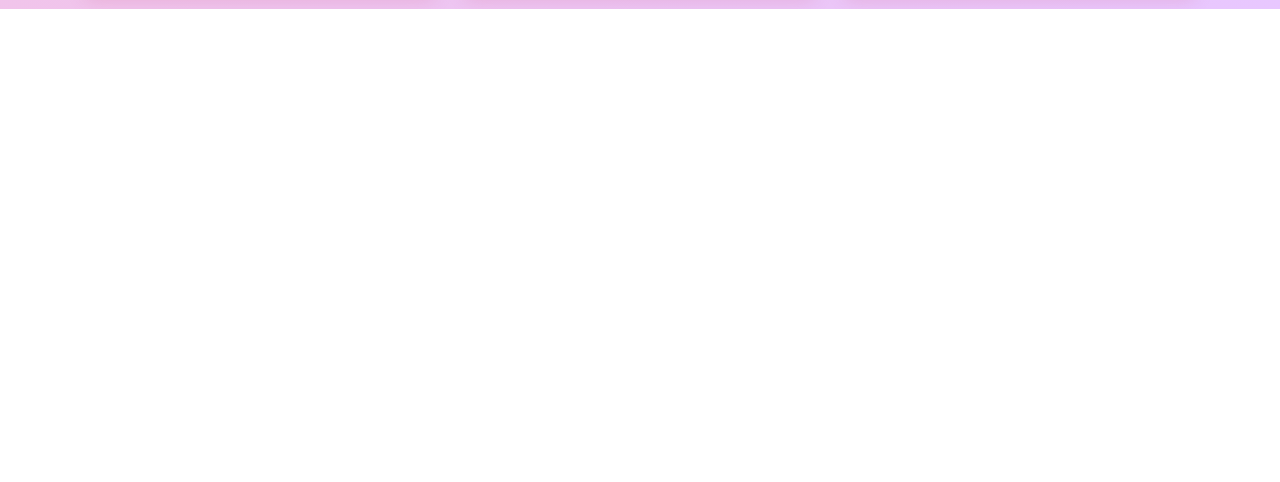
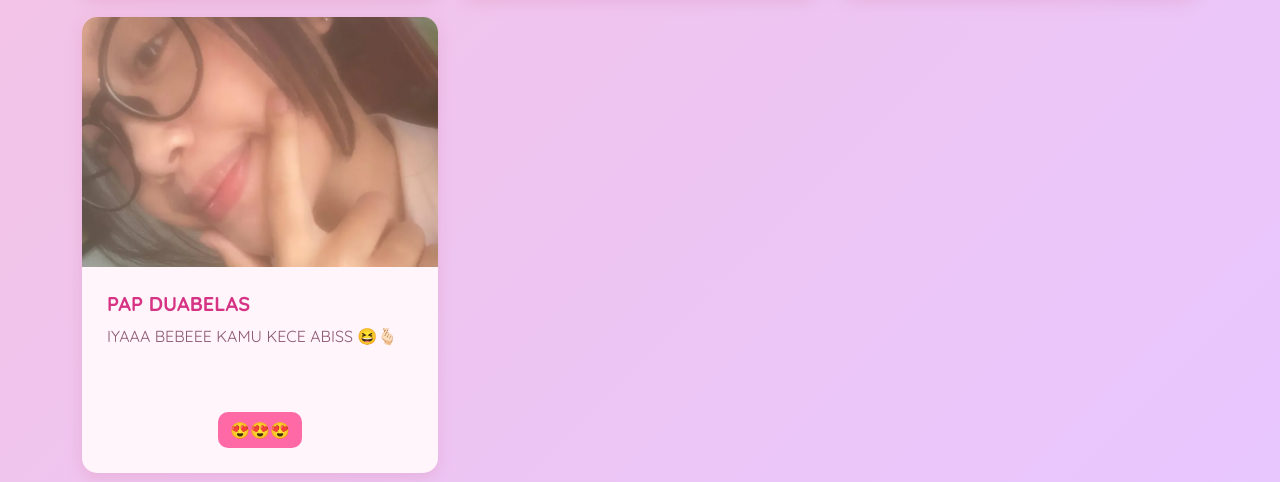
Before and after one commit to rapiiorfikrii/rara_baddie, a plain HTML site: page index.html in a window 1280 px wide. Shown: the part 2005-2487 px from the top of the page. Before the commit the page ends 2014 px from the top, so only its background shows below. Drawn offline with nearby package versions, Linux system fonts and the light colour scheme.

Commit message:
update pap 12

```diff
--- a/index.html
+++ b/index.html
@@ -472,6 +472,32 @@
                 </div>
             </div>
 
+            <!-- Card 13 -->
+            <div class="col-md-4">
+                <div class="card my-2">
+
+                    <img src="pap_rara/rar12.png" class="card-img-top" alt="Gambar Produk">
+
+                    <div class="card-body">
+
+                        <h5 class="card-title">
+                            PAP DUABELAS
+                        </h5>
+
+                        <p class="card-text">
+                            IYAAA BEBEEE KAMU KECE ABISS 😆🫰🏻
+                        </p>
+
+                        <div class="text-center">
+                            <button type="button" class="btn btn-primary emoji-btn">
+                                😍😍😍
+                            </button>
+                        </div>
+
+                    </div>
+                </div>
+            </div>
+
         </div>
     </div>
 
```
Also changed, not shown: pap_rara/rar12.png (added).
